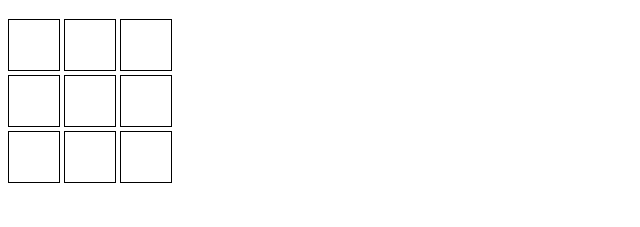
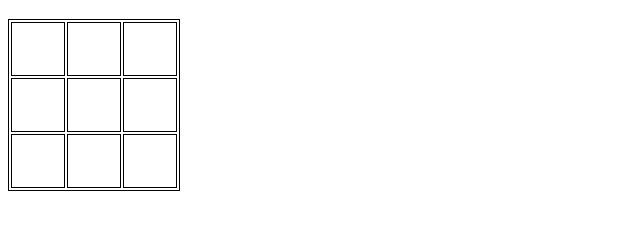
Before and after one commit to amygdalama/tic-tac-toe, a plain HTML site: page index.html in a window 1280 px wide. Shown: the part 61-288 px from the top of the page, without its empty margins (0-640 px from the left). Drawn offline with Linux system fonts and the light colour scheme.

Commit message:
draw board using js

```diff
--- a/index.html
+++ b/index.html
@@ -3,20 +3,12 @@
 <head>
     <link rel="stylesheet" href="style.css" type="text/css">
     <script src="jquery.js" type="text/javascript"></script>
+    <script src="script.js" type="text/javascript"></script>
     <title>Tic Tac Toe!</title>
 </head>
 <body>
     <h1>Tic Tac Toe!</h1>
-    <canvas id="canvas1" class="board" width="50" height="50"></canvas>
-    <canvas id="canvas2" class="board" width="50" height="50"></canvas>
-    <canvas id="canvas3" class="board" width="50" height="50"></canvas>
-    <br>
-    <canvas id="canvas4" class="board" width="50" height="50"></canvas>
-    <canvas id="canvas5" class="board" width="50" height="50"></canvas>
-    <canvas id="canvas6" class="board" width="50" height="50"></canvas>
-    <br>
-    <canvas id="canvas7" class="board" width="50" height="50"></canvas>
-    <canvas id="canvas8" class="board" width="50" height="50"></canvas>
-    <canvas id="canvas9" class="board" width="50" height="50"></canvas>
+    <div id="board">
+    </div>
 </body>
 </html>
--- a/script.js
+++ b/script.js
@@ -1,3 +1,7 @@
 $(document).ready(function(){
-
-})
+    var $table = $('<table></table>')
+    for (var i = 0; i < 3; i++){
+        $table.append($('<tr><td></td><td></td><td></td></tr>'))
+    };
+    $('div').append($table)
+});
--- a/style.css
+++ b/style.css
@@ -1,5 +1,12 @@
-canvas.board {
-    border-width : 1px;
-    border-style : solid;
+table, td {
+    border-width: 1px;
+    border-style: solid;
     border-color: black;
 }
+
+td {
+    text-align: center;
+    vertical-align: center;
+    height: 50px;
+    width: 50px;
+}
```
